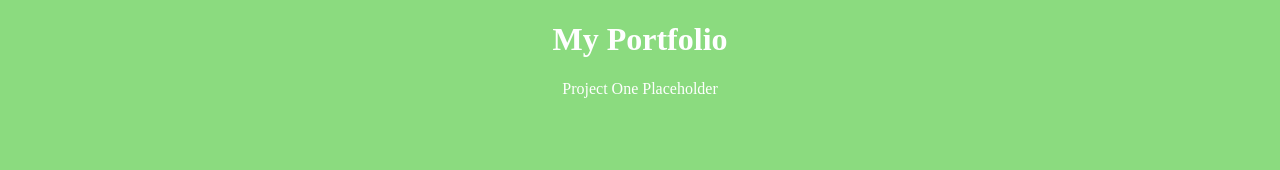
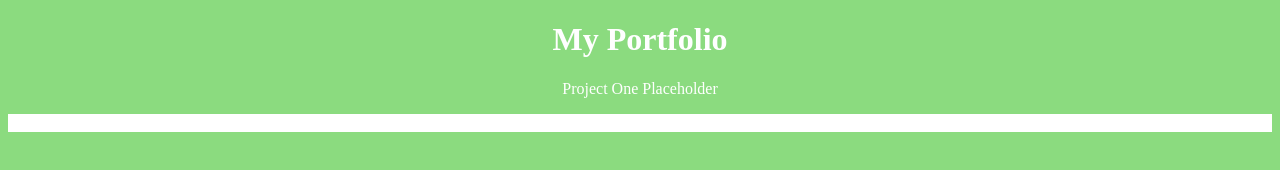
Before and after one commit to Duvie1/DuvierPortfolio.github.io, a plain HTML site: page index.html in a window 1280 px wide. Drawn offline with Linux system fonts and the light colour scheme.

Commit message:
Update index.html

```diff
--- a/index.html
+++ b/index.html
@@ -4,7 +4,10 @@
   <title>My Portfolio</title>
 </head>
 <body style="background-color: #8bdb7f;">
-  <h1 style="text-align: center; color: white">My Portfolio</h1>
-  <p style="text-align: center; color: white">Project One Placeholder</p>
+  <h1 style="text-align: center; color: white;">My Portfolio</h1>
+  <p style="text-align: center; color: white;">Project One Placeholder</p>
+  <div style="width: 100; height: 100; background-color: white; border-radius 15px; margin: auto;">
+    <p style="text-align: center; color: white;">For Future project 1 placeholder</p>
+  </div>
 </body>
 </html>
```
